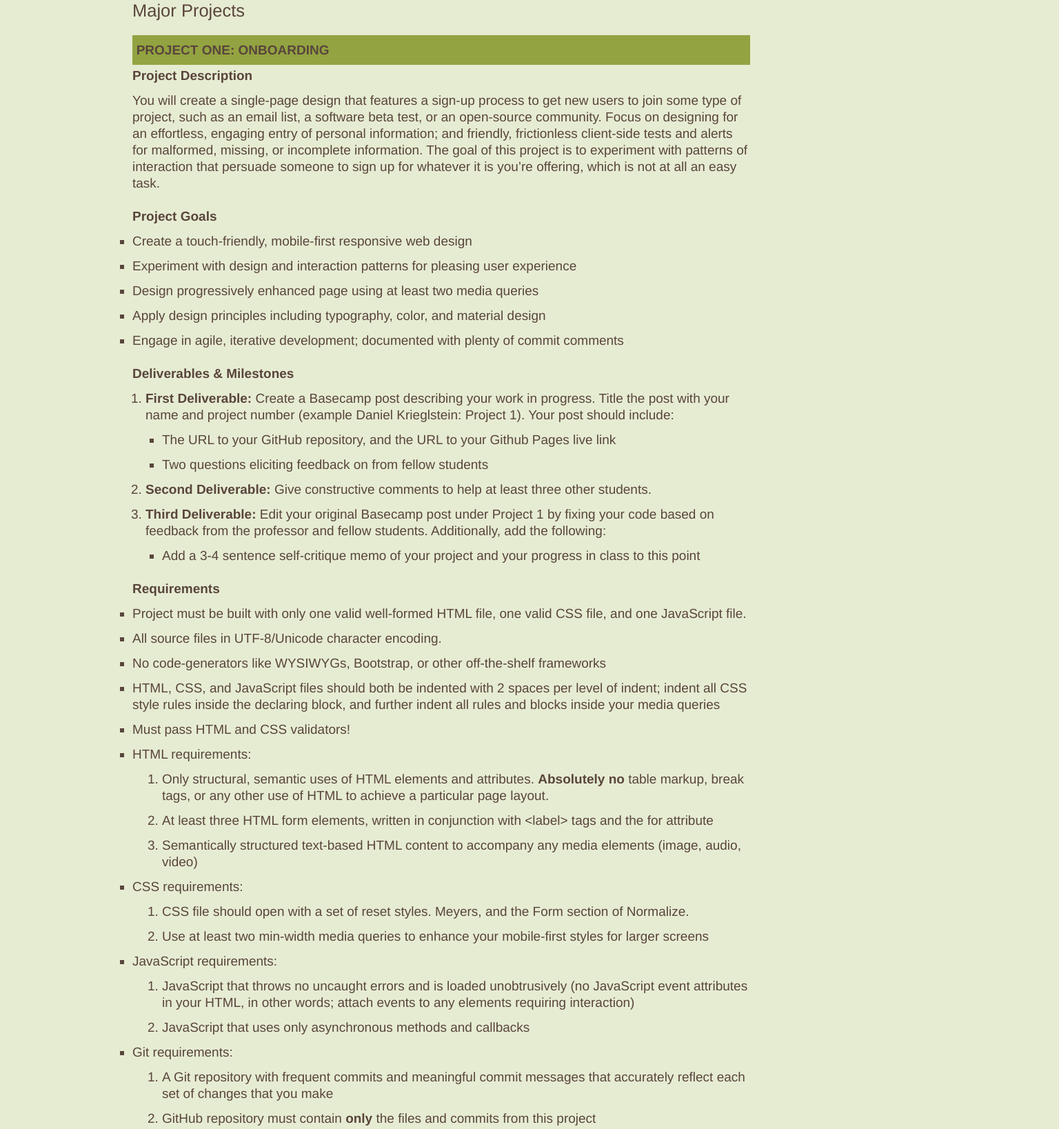
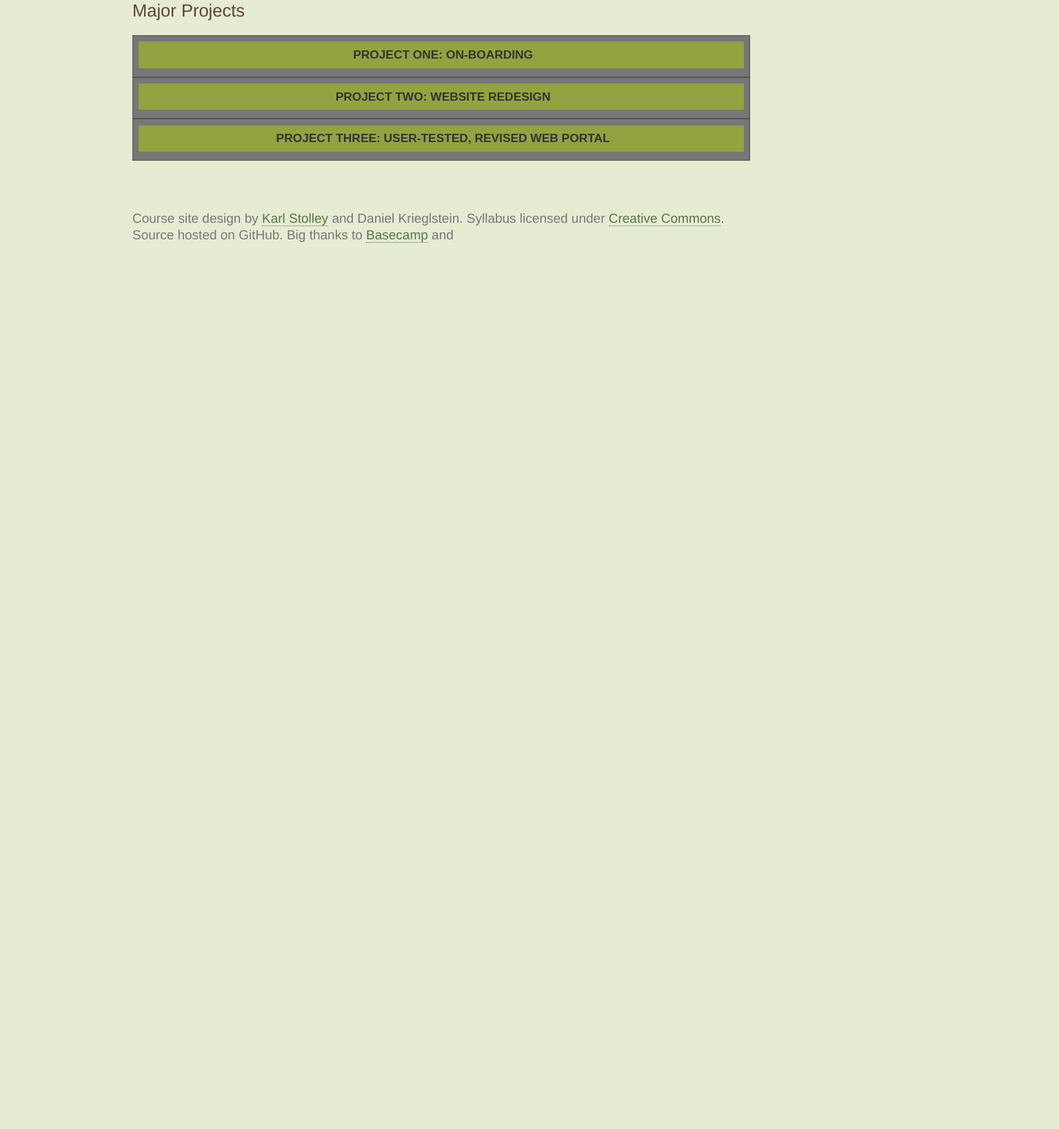
Before and after one commit to dkriegls/itmd-362-spring2019, a plain HTML site: page projects.html in a window 1280 px wide. Shown: the part 268-1905 px from the top of the page at 69% size, 1536 px wide, since content can reach past the window. After the commit the page ends 800 px from the top, so only its background shows below. Drawn offline with Linux system fonts and the light colour scheme.

Commit message:
Updating project 1 description

```diff
--- a/projects.html
+++ b/projects.html
@@ -6,6 +6,7 @@
   <meta name="viewport" content="width=device-width, initial-scale=1.0, shrink-to-fit=no" />
   <link rel="stylesheet" href="css/screen.css" media="screen" />
   <link rel="icon" type="image/x-icon" href="images/favicon.ico">
+  <script async src="js/site.js"></script>
 </head>
 <body>
   <div id="page">
@@ -28,16 +29,16 @@
     <main>
       <section class="primary">
         <h2 class="label">Major Projects</h2>
-        <article>
-          <h3 id="project-one">Project One: Onboarding</h3>
-          <section class="description">
+        <button class="accordion">
+          <h3>Project One: On-boarding</h3>
+        </button>
+        <div class="panel">
+          <section id="project-one" class="description">
             <h4>Project Description</h4>
             <p>
               You will create a single-page design that features a sign-up process to get new
               users to join some type of project, such as an email list, a software beta test, or an
-              open-source community. Focus on designing for an effortless, engaging entry of personal
-              information; and friendly, frictionless client-side tests and alerts for malformed,
-              missing, or incomplete information. The goal of this project is to experiment with
+              open-source community. The goal of this project is to experiment with
               patterns of interaction that persuade someone to sign up for whatever it is you’re
               offering, which is not at all an easy task.
             </p>
@@ -45,11 +46,9 @@
           <section class="goals">
             <h4>Project Goals</h4>
             <ul>
-              <li>Create a touch-friendly, mobile-first responsive web design</li>
-              <li>Experiment with design and interaction patterns for pleasing user experience</li>
-              <li>Design progressively enhanced page using at least two media queries</li>
+              <li>Create a mobile-first responsive web design using two media queries</li>
               <li>Apply design principles including typography, color, and material design</li>
-              <li>Engage in agile, iterative development; documented with plenty of commit comments</li>
+              <li>Engage in agile, iterative development; documented with at least 20 commits with informative comments</li>
             </ul>
           </section>
           <section class="deliverables">
@@ -64,6 +63,9 @@
                     The URL to your GitHub repository, and the URL to your Github Pages live link
                   </li>
                   <li>
+                    Screen shot of your html and css validations
+                  </li>
+                  <li>
                     Two questions eliciting feedback on from fellow students
                   </li>
                 </ul>
@@ -72,28 +74,26 @@
                 <strong>Second Deliverable:</strong> Give constructive comments to help at least three other students.
               </li>
               <li>
-                <strong>Third Deliverable:</strong> Edit your original Basecamp post under Project 1 by fixing your code
-                based on feedback from the professor and fellow students. Additionally, add the following:
-                <ul>
-                  <li>
-                    Add a 3-4 sentence self-critique memo of your project and your progress in class to this point
-                  </li>
-                </ul>
-               </li>
+                Post a screen shot of your three comments to the comments folder in your personal Basecamp folder.
+              </li>
+              <li>
+                <strong>Third Deliverable:</strong> You will receive a list on your Basecamp post of required fixes from the professor.
+                Fix your code and edit your original Basecamp post with the words "FINAL TURN IN"
+              </li>
             </ol>
           </section>
           <section class="requirements">
             <h4>Requirements</h4>
             <ul>
               <li>
-                Project must be built with only one valid well-formed HTML file, one valid CSS file,
+                Project must be built with only one valid well-formed HTML file, one css reset file, one user CSS file,
                 and one JavaScript file.
               </li>
               <li>
                 All source files in UTF-8/Unicode character encoding.
               </li>
               <li>
-                No code-generators like WYSIWYGs, Bootstrap, or other off-the-shelf frameworks
+                Do not use any pre-build code or frameworks. Write it all from scratch.
               </li>
               <li>
                 HTML, CSS, and JavaScript files should both be indented with 2 spaces per level of
@@ -110,7 +110,7 @@
                   </li>
                   <li>
                     At least three HTML form elements, written in conjunction with
-                    <code>&lt;label&gt;</code> tags and the <code>for</code> attribute
+                    <code>&lt;label&gt;</code> tags and the for: attribute
                   </li>
                   <li>
                     Semantically structured text-based HTML content to accompany any media elements
@@ -121,11 +121,16 @@
               <li>CSS requirements:
                 <ol>
                   <li>
-                    CSS file should open with a set of reset styles. Meyers, and the Form section of Normalize.
+                    One css file for resetes (Meyers and the Form section of Normalize). A second
+                    css file for your unique css code.
                   </li>
                   <li>
                     Use at least two min-width media queries to enhance your mobile-first styles for
                     larger screens
+                  </li>
+                  <li>
+                    Much of your grade depends on design principles of typography, color, and material design
+                    that are discussed in this class. Make sure to demonstrate some grasp of these concepts.
                   </li>
                 </ol>
               </li>
@@ -137,14 +142,14 @@
                     requiring interaction)
                   </li>
                   <li>
-                    JavaScript that uses only asynchronous methods and callbacks
+                    Use the asynchronous attribute to attach JavaScript within your html head
                   </li>
                 </ol>
               </li>
               <li>Git requirements:
                 <ol>
                   <li>
-                    A Git repository with frequent commits and meaningful commit messages that
+                    A Git repository with at least 20 commits and meaningful commit messages that
                     accurately reflect each set of changes that you make
                   </li>
                   <li>
@@ -154,16 +159,18 @@
               </li>
             </ul>
           </section>
-        </article>
-        <article class="preview">
-          <h3 id="project-two">Project Two: Redesign THIS Website!</h3>
-          <section class="description">
+        </div>
+        <button class="accordion">
+          <h3>Project Two: Website Redesign</h3>
+        </button>
+        <div class="panel">
+          <section id="project-two" class="description">
             <h4>Project Description</h4>
             <p>
               Some of the very worst designed websites you’ll come across are for banking, credit card
               payment, HR portals, and other non-optional websites for certain classes of customers or
-              workers. Self-selected teams of 3 students will redesign this website. Additionally, you will
-              add a compelling log in page, as if this were an on-line course for sale. Your redesigned should
+              workers. Self-selected teams of 3 students will redesign a website assigned in class. Additionally,
+              you will add a compelling log in page, as if this were an on-line course for sale. Your redesigned should
               employ sound principles of human-computer interaction, user experience, and emotional design.
             </p>
           </section>
@@ -297,10 +304,12 @@
               </li>
             </ul>
           </section>
-        </article>
-        <article>
-          <h3 id="project-three">Project Three: User-Tested, Revised Web Portal</h3>
-          <section class="description">
+        </div>
+        <button class="accordion">
+          <h3>Project Three: User-Tested, Revised Web Portal</h3>
+        </button>
+        <div class="panel">
+          <section id="project-thre" class="description">
             <h4>Project Description</h4>
             <p>
               The final project of the course asks you to subject your group’s redesign
@@ -375,7 +384,7 @@
               </li>
             </ul>
           </section>
-        </article>
+        </div>
       </section>
     </main>
     <footer id="footer">
```
